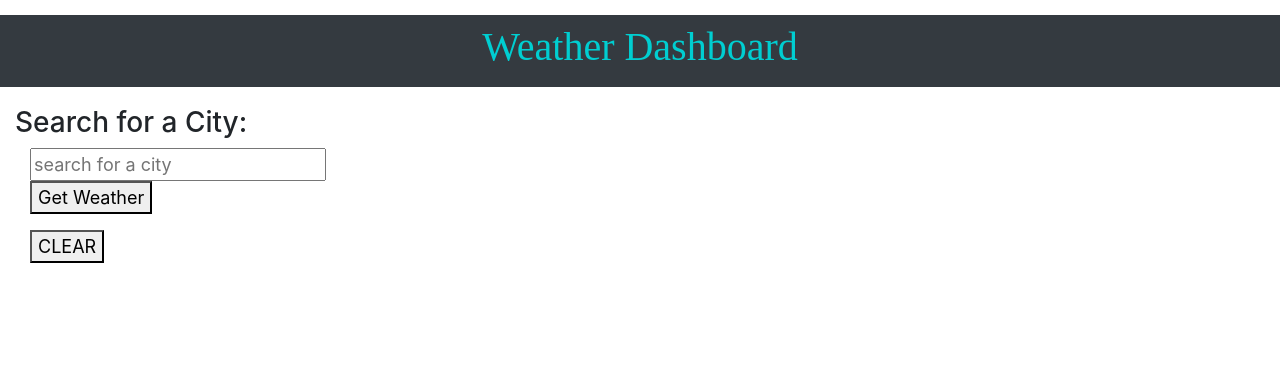
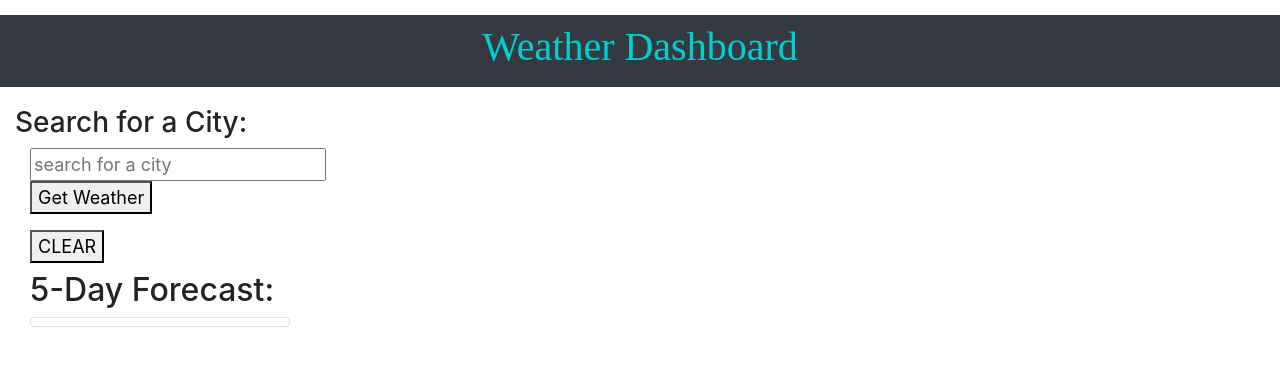
Before and after one commit to Sevillea/What-s-the-Weather-, a plain HTML site: page index.html in a window 1280 px wide. Drawn offline with nearby package versions, Linux system fonts and the light colour scheme.

Commit message:
5day-forecast

```diff
--- a/index.html
+++ b/index.html
@@ -71,6 +71,26 @@
             </div>
             <!-- Forecast: -->
 
+            <div class = "container">
+              <div class = "content">
+                <h2> 5-Day Forecast:</h2>
+                <div class = "columns">
+                  <div class = "column card">
+                    <div id = "day1" class = "card-content">
+                      <h3 id="date1" class="has-text-white"></h3>
+                      <div id = "icon1"></div>
+                      <h4 id="temp1" class="has-text-white"></h4>
+                      <h4 id="hum1" class="has-text-white"></h4>
+                    </div>
+                  </div>
+
+
+
+                </div>
+              </div>
+            </div>
+
+          </div>
 
 
 
```
